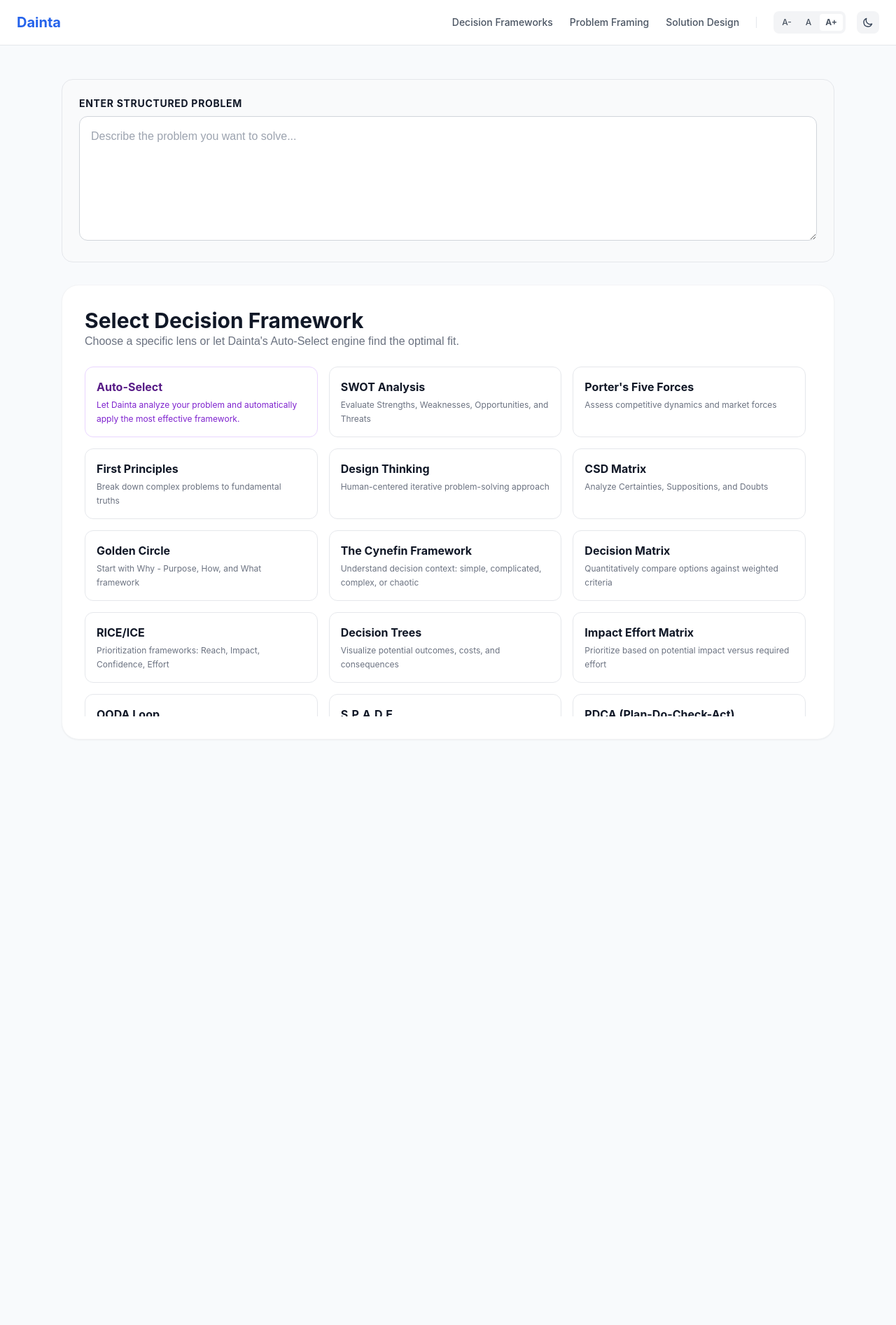
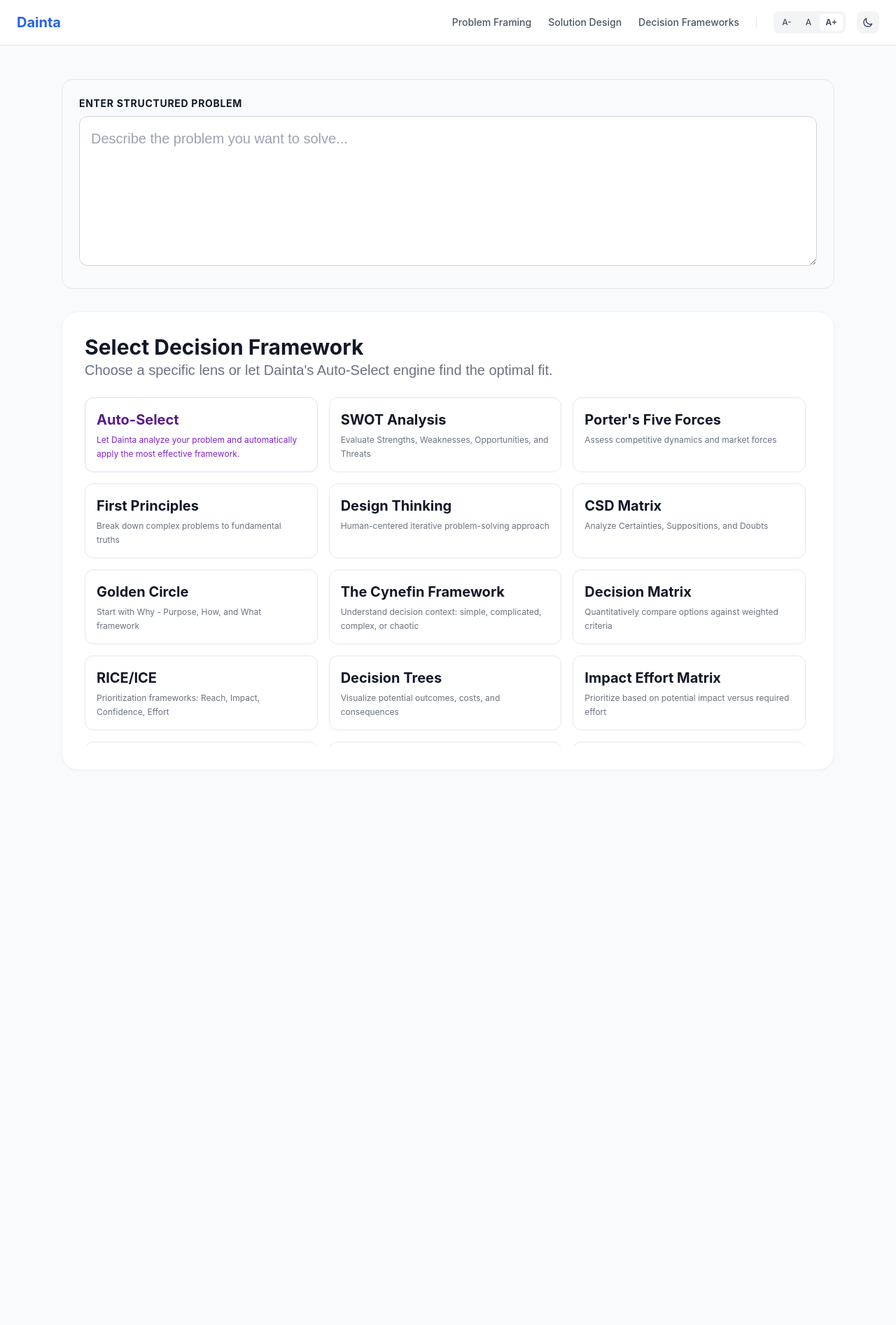
Before and after one commit to edimaudo/dainta, a FastAPI app: page /app in a window 1280 px wide. Shown: the top 1894 px of the page at 70% size. Run offline with FastAPI, Linux system fonts and the light colour scheme; some libraries are stand-ins or nearby versions.

Commit message:
Update base.html

```diff
--- a/templates/base.html
+++ b/templates/base.html
@@ -18,7 +18,7 @@
         /* Strict global state mapping configurations for text controls */
         body.font-size-small { font-size: 8px !important; }
         body.font-size-medium { font-size: 14px !important; }
-        body.font-size-large { font-size: 16px !important; }
+        body.font-size-large { font-size: 20px !important; }
     </style>
     {% block head %}{% endblock %}
 </head>
@@ -29,9 +29,9 @@
 
             <div class="flex items-center space-x-6 text-sm font-medium text-gray-600 dark:text-slate-300">
                 <div class="hidden md:flex space-x-6">
-                    <a href="/decision-information" class="hover:text-blue-600 dark:hover:text-blue-400 focus:ring-2 focus:ring-blue-500 focus:outline-none rounded-md">Decision Frameworks</a>
                     <a href="/framer" class="hover:text-blue-600 dark:hover:text-blue-400 focus:ring-2 focus:ring-blue-500 focus:outline-none rounded-md">Problem Framing</a>
                     <a href="/app" class="hover:text-blue-600 dark:hover:text-blue-400 focus:ring-2 focus:ring-blue-500 focus:outline-none rounded-md">Solution Design</a>
+                    <a href="/decision-information" class="hover:text-blue-600 dark:hover:text-blue-400 focus:ring-2 focus:ring-blue-500 focus:outline-none rounded-md">Decision Frameworks</a>
                 </div>
 
                 <span class="h-4 w-px bg-gray-200 dark:bg-slate-700 hidden md:inline" aria-hidden="true"></span>
```
